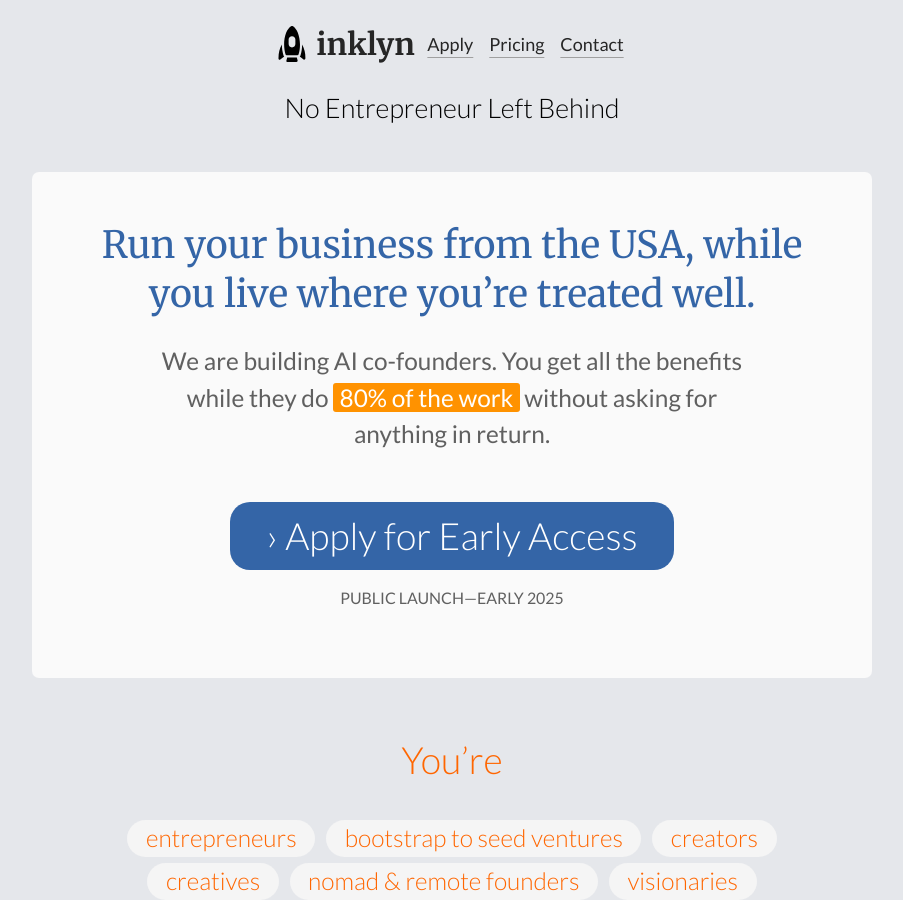
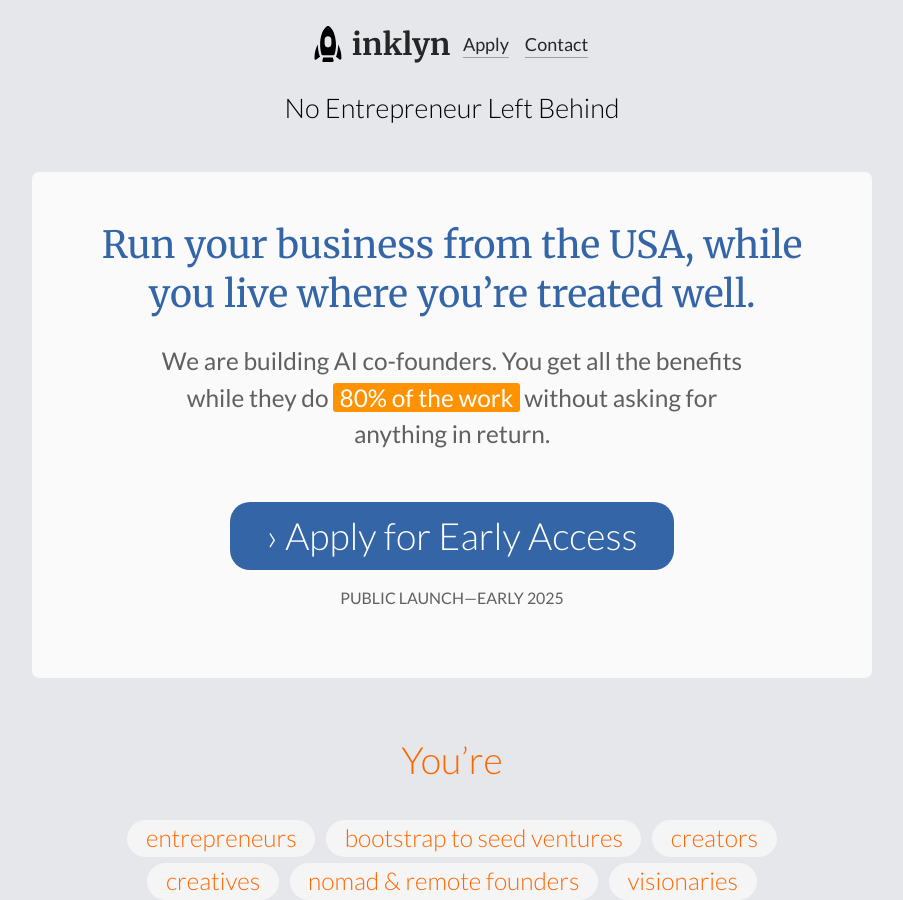
Before and after one commit to Inklyn/inklyn.com, a Jekyll site: the page built from index.html, in a window 1280 px wide and 900 px high. Shown: the whole window, without its empty margins (188-1091 px from the left). Built offline with Jekyll 4.4.1, drawn with Linux system fonts in a browser that asks for light colours.

Commit message:
Removing Pricing for now. Makes no Sense.

```diff
--- a/_data/nav.yaml
+++ b/_data/nav.yaml
@@ -1,8 +1,6 @@
 main:
 - title: Apply
   url: "/apply/"
-- title: Pricing
-  url: "/pricing/"
 - title: Contact
   url: "/contact/"
 
@@ -11,8 +9,6 @@ footer:
   url: "/"
 - title: Apply
   url: "/apply/"
-- title: Pricing
-  url: "/pricing/"
 - title: Terms
   url: "/terms/"
 - title: Privacy
```
Also changed, not shown: android-chrome-192x192.png (deleted), android-chrome-512x512.png (deleted), favicon-16x16.png (deleted), favicon-32x32.png (deleted), inklyn-logo.svg, mstile-150x150.png (deleted).
